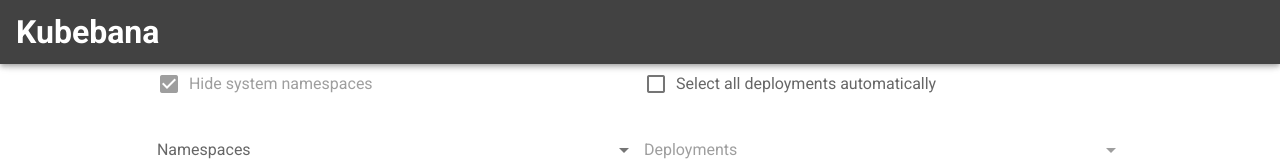
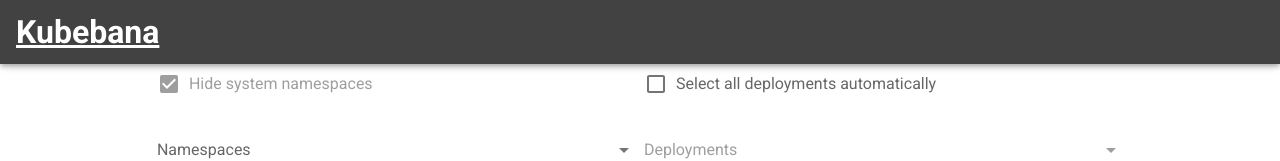
Before and after one commit to Quving/kubebana, a Vue app in the folder frontend/: page / in a window 1280 px wide. Shown: the top 161 px of the page. Built offline with nearby package versions, Linux system fonts and the light colour scheme; no server answers.

Commit message:
Return to home on logo-click.

```diff
--- a/frontend/src/App.vue
+++ b/frontend/src/App.vue
@@ -2,7 +2,9 @@
     <v-app>
         <v-app-bar app color="secondary" dark>
             <div class="d-flex align-center">
-                <h1>Kubebana</h1>
+                <router-link to="/" style="color: white ">
+                    <h1>Kubebana</h1>
+                </router-link>
             </div>
             <v-spacer></v-spacer>
         </v-app-bar>
```
